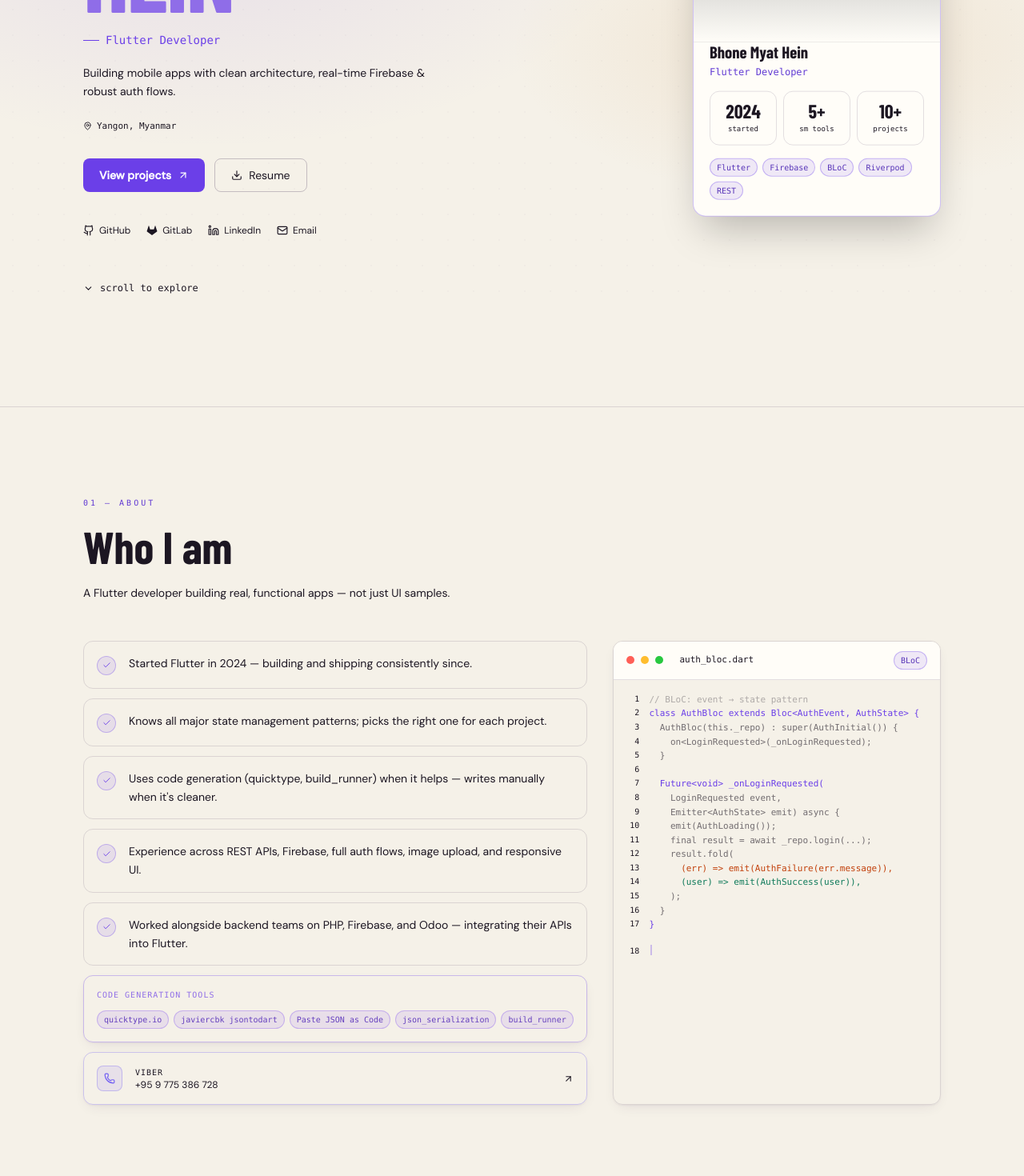
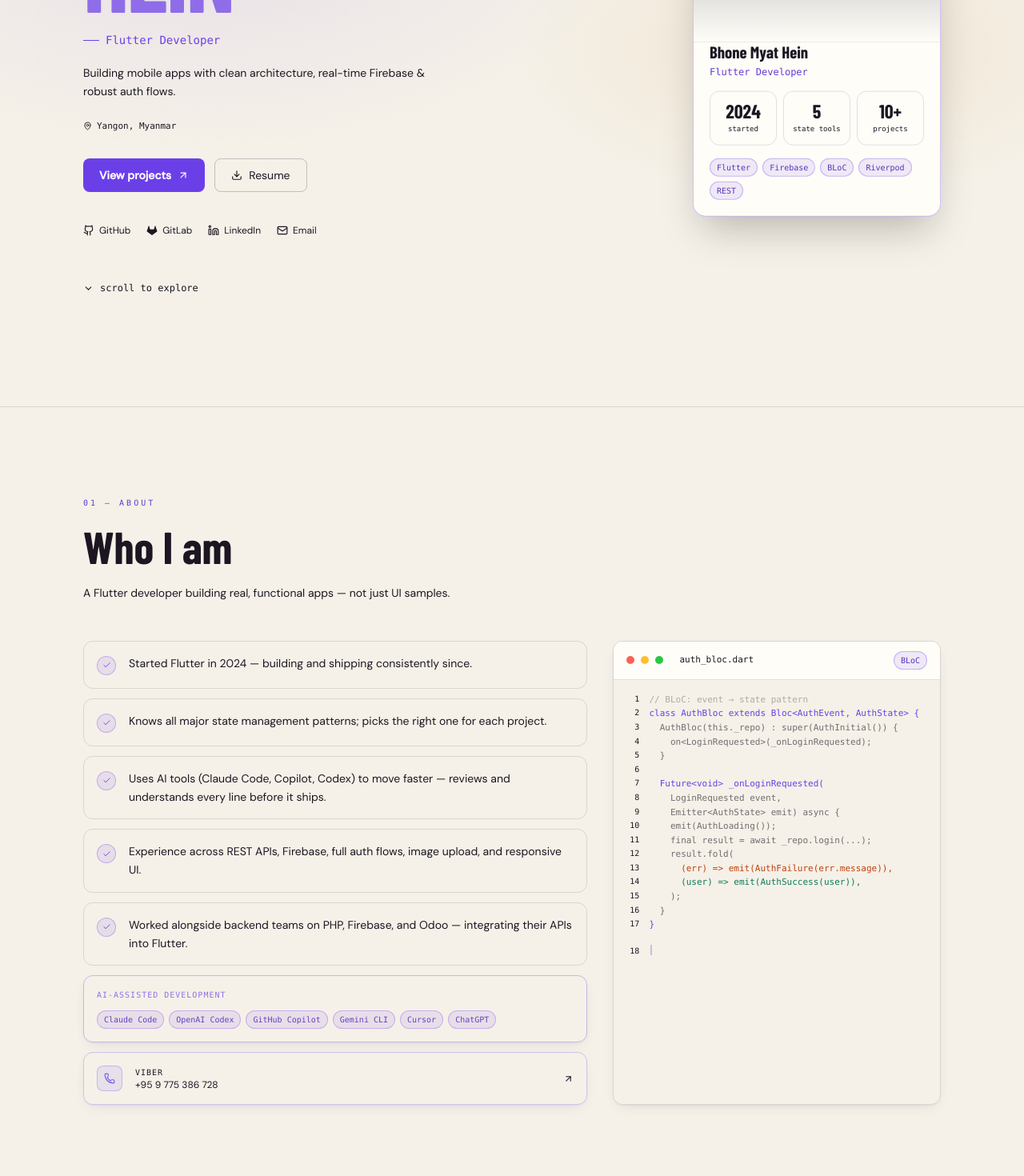
Before and after one commit to 556bhonemyathein/Software-Engineer-Portfolio, a React (Vite) app: page / in a window 1280 px wide. Shown: the part 420-1890 px from the top of the page at 80% size. Built offline with nearby package versions, Linux system fonts and the light colour scheme; grey boxes are pictures that could not be loaded; a web font is replaced by a local one.

Commit message:
update-feature

```diff
--- a/src/app/App.tsx
+++ b/src/app/App.tsx
@@ -70,9 +70,18 @@ const PROFILE = {
 const ABOUT_POINTS = [
   "Started Flutter in 2024 — building and shipping consistently since.",
   "Knows all major state management patterns; picks the right one for each project.",
-  "Uses code generation (quicktype, build_runner) when it helps — writes manually when it's cleaner.",
+  "Uses AI tools (Claude Code, Copilot, Codex) to move faster — reviews and understands every line before it ships.",
   "Experience across REST APIs, Firebase, full auth flows, image upload, and responsive UI.",
   "Worked alongside backend teams on PHP, Firebase, and Odoo — integrating their APIs into Flutter.",
+];
+
+const AI_TOOLS = [
+  "Claude Code",
+  "OpenAI Codex",
+  "GitHub Copilot",
+  "Gemini CLI",
+  "Cursor",
+  "ChatGPT",
 ];
 
 const SKILLS: {
@@ -118,6 +127,7 @@ const SKILLS: {
         { name: "Firebase Auth" },
         { name: "JWT Access Token" },
         { name: "Refresh & Revoke", note: "Manual" },
+        { name: "Biometric Login", note: "Fingerprint / Face" },
       ],
     },
     {
@@ -166,8 +176,10 @@ const SKILLS: {
         { name: "Responsive UI" },
         { name: "Custom animations" },
         { name: "Git / GitHub" },
-        { name: "json_serialization + build_runner" },
-        { name: "quicktype.io / jsontodart" },
+        { name: "Dart 3 records & patterns" },
+        { name: "Async / Futures / Streams" },
+        { name: "Material 3 + dark/light theming" },
+        { name: "Build flavours (dev / prod)" },
       ],
     },
   ];
@@ -188,8 +200,8 @@ const EXPERIENCE = [
       },
       {
         app: "Backend & Auth",
-        detail: "Self-studied JWT auth flows, token refresh/revoke, Firebase suite, and REST API design with Postman and Scalar.",
-        tags: ["Firebase", "JWT", "REST API", "Dio"],
+        detail: "Auth against Firebase, Odoo and PHP backends — username/password, Google Sign-In, phone OTP, activation key, and JWT access tokens with refresh and revoke.",
+        tags: ["Firebase", "Odoo", "PHP", "JWT", "OTP"],
       },
       {
         app: "Backend Team Collaboration",
@@ -272,7 +284,7 @@ const PROJECTS: Project[] = [
       "Chord diagram UI",
     ],
     tech: ["Flutter", "Firebase", "Firestore", "Provider"],
-    year: "2025",
+    year: "2026",
     status: "Completed",
     repo: "https://github.com/556bhonemyathein/guitercord",
   },
@@ -297,8 +309,9 @@ const PROJECTS: Project[] = [
       "BLoC",
       "Firebase Auth",
     ],
-    year: "2025",
+    year: "2026",
     status: "Completed",
+    repo: "https://github.com/556bhonemyathein/auth-with-firebase",
   },
   {
     featured: false,
@@ -314,8 +327,9 @@ const PROJECTS: Project[] = [
       "quicktype models",
     ],
     tech: ["Flutter", "Riverpod", "Dio", "REST API"],
-    year: "2024",
+    year: "2026",
     status: "Completed",
+    repo: "https://github.com/556bhonemyathein/api-integration-restapi",
   },
   {
     featured: false,
@@ -1302,8 +1316,8 @@ function ProfileCard() {
               />
               <StatCounter
                 target={5}
-                suffix="+"
-                label="sm tools"
+                suffix=""
+                label="state tools"
               />
               <StatCounter
                 target={10}
@@ -1384,16 +1398,10 @@ function AboutSection() {
                   className="text-[10px] font-mono tracking-widest uppercase mb-3"
                   style={{ color: "var(--accent-dim)" }}
                 >
-                  Code generation tools
+                  AI-assisted development
                 </p>
                 <div className="flex flex-wrap gap-1.5">
-                  {[
-                    "quicktype.io",
-                    "javiercbk jsontodart",
-                    "Paste JSON as Code",
-                    "json_serialization",
-                    "build_runner",
-                  ].map((t) => (
+                  {AI_TOOLS.map((t) => (
                     <Pill key={t} color={A2}>
                       {t}
                     </Pill>
```
